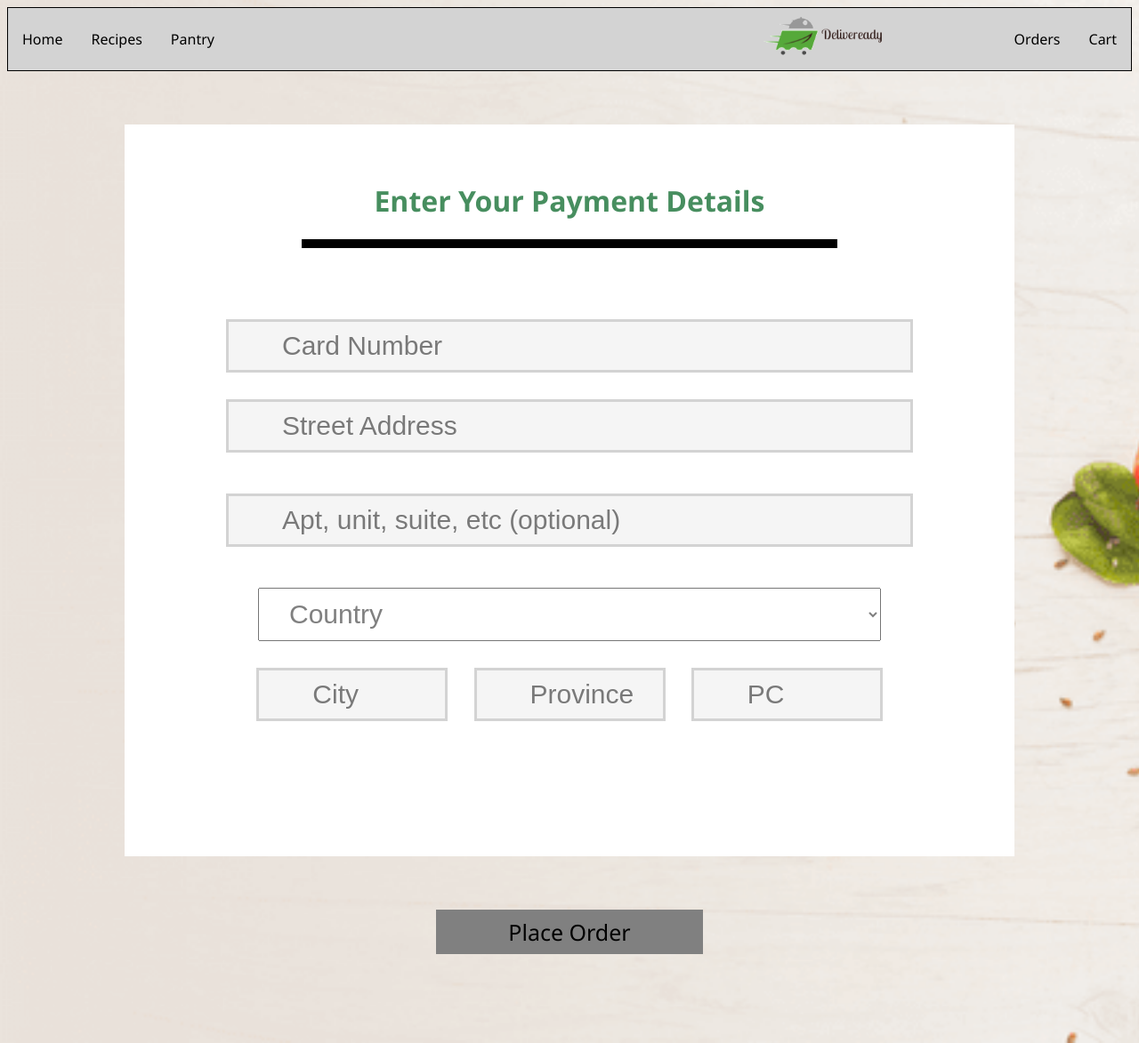
After one commit to smitra33/Deliveready, a Django app: page /order/payment/ in a window 1280 px wide. The commit adds this page. Shown: the whole page at 89% size. Run offline with Django 3.2, Linux system fonts and the light colour scheme.

Commit message:
payment screen goes to orders

```diff
--- /dev/null
+++ b/Deliveready/orders/static/css/payment.css
@@ -0,0 +1,129 @@
+
+.nav {
+    background-color: lightgrey;
+    height: 70px;
+    border: 0.5px solid black;
+}
+
+.nav u1 {
+    list-style-type: none;
+    margin: 0;
+    padding: 0;
+    overflow: hidden;
+    vertical-align: top;
+}
+
+li {
+    float: left;
+    margin-top: 10px;
+}
+
+li a {
+    display: block;
+    color: black;
+    text-align: center;
+    padding: 14px 16px;
+    text-decoration: none;
+}
+
+.center {
+    display: inline-block;
+    width: 150;
+    margin-left: 600px;
+    margin-right: auto;
+}
+
+.payment {
+    width: 1000px;
+    margin: auto;
+    text-align: center;
+    margin-top: 60px;
+    background-color: white;
+}
+
+.payment-details {
+    margin-top: 80px;
+}
+
+.input-box {
+    height: 60px;
+    margin-bottom: 30px;
+    background-color: whitesmoke;
+    border: solid lightgrey;
+    font-size: 30px;
+    padding-left: 30px;
+
+}
+
+::placeholder {
+    color: black;
+    padding: 30px;
+    font-size: 30px;
+    opacity: 0.5;
+}
+
+#country {
+    width: 700px;
+    height: 60px;
+    color: grey;
+    font-size: 30px;
+    padding-left: 30px;
+    margin-bottom: 30px;
+}
+
+.city {
+    margin-bottom: 100px;
+}
+
+.next-to {
+    display: inline-block;
+    width: 24%;
+}
+
+.button-placement {
+    margin: auto;
+    text-align: center;
+    margin-top: 60px;
+    margin-bottom: 100px;
+
+}
+
+.button {
+    border: solid grey;
+    width: 300px;
+    height: 50px;
+    font-size: 25px;
+    background-color: grey;
+    color: black;
+    font-family: 'Segoe UI';
+}
+
+body {
+    font-family: 'Segoe UI';
+    background-image: url("../images/foodback.jpeg");
+    background-size: cover;
+    background-repeat: no-repeat;
+}
+
+a:link {
+    color: black;
+    background-color: transparent;
+    text-decoration: none;
+  }
+
+a:visited {
+    color: black;
+    background-color: transparent;
+    text-decoration: none;
+}
+
+a:hover {
+    color: white;
+    background-color: transparent;
+}
+
+a:active {
+    color: black;
+    background-color: transparent;
+    text-decoration: underline;
+}
--- a/Deliveready/orders/templates/order.html
+++ b/Deliveready/orders/templates/order.html
@@ -15,7 +15,7 @@
             <li><a href="news.asp">Recipes</a></li>
             <li><a href="contact.asp">Pantry</a></li>
             <li style="float: right"><a href="about.asp">Cart</a></li>
-            <li style="float: right"><a href="about.asp">Orders</a></li>
+            <li style="float: right"><a href="view/1">Orders</a></li>
         </u1>
 
     </div>
--- /dev/null
+++ b/Deliveready/orders/templates/payment.html
@@ -0,0 +1,63 @@
+{% load static %}
+{% block css %}
+    <link rel="stylesheet" type="text/css" href="{% static 'css/payment.css' %}">
+    <script src="{% static 'js/payment.js' %}"></script>
+{% endblock %}
+{% block title %}
+    <title>Payment</title>
+{% endblock %}
+
+{% block content %}
+
+    <!-- Navigation Bar-->
+    <div class="nav">
+        <img src="{% static 'images/Deliveready-modified.png' %}" class="center">
+         <u1>
+             <li><a href="default.asp">Home</a></li>
+             <li><a href="news.asp">Recipes</a></li>
+             <li><a href="contact.asp">Pantry</a></li>
+             <li style="float: right"><a href="about.asp">Cart</a></li>
+             <li style="float: right"><a href="about.asp">Orders</a></li>
+         </u1>
+
+     </div>
+
+     <body>
+
+        <div class="payment">
+            <div class="title-text">
+                <h1 style="color: white;"> '</h1>
+                <h1 style="color: #478E5F; text-align: center;"> Enter Your Payment Details </h1>
+                <hr size = "10" color = "black" style="width: 60%">
+            </div>
+
+            <div class="payment-details">
+                <form>
+                    <input type="text" class="input-box" name="card-number" placeholder="Card Number" size="40"><br>
+                <form>
+                    <input type="text" class="input-box" name="address" placeholder="Street Address" size="40" maxlength="42"><br>
+                </form>
+                <form>
+                    <input type="text" class="input-box" name="unit" placeholder="Apt, unit, suite, etc (optional)" size="40" maxlength="42"><br>
+                </form>
+                <select name="country" id="country">
+                    <option value = "" disabled selected>Country</option>
+                    <option value = "canada">Canada</option>
+                    <option value = "us">United States</option>
+                </select>
+                <div class="city">
+                    <div class="next-to"> <input type="text" class="input-box" name="city" placeholder="City" size="8" maxlength="10"><br></div>
+                    <div class="next-to"><input type="text" class="input-box" name="province" placeholder="Province" size="8" maxlength="10"><br> </div>
+                    <div class="next-to"><input type="text" class="input-box" name="postal" placeholder="PC" size="8" maxlength="10"><br> </div>
+                </div>
+                <p style="color:white"> '</p>
+            </div>
+
+        </div>
+        <div class="button-placement">
+            <button type="button" class="button" style="color:black"><a href="..">Place Order</a></button>
+        </div>
+    </body>
+
+
+{% endblock content %}
--- a/Deliveready/orders/urls.py
+++ b/Deliveready/orders/urls.py
@@ -3,5 +3,6 @@ from . import views, api
 
 urlpatterns = [
     path('', views.order, name='order'),
-    path('view/<int:order_id>', api.OrderView.as_view(), name="order_view")
+    path('view/<int:order_id>', api.OrderView.as_view(), name="order_view"),
+    path('payment/', views.payment, name='payment')
 ]
--- a/Deliveready/orders/views.py
+++ b/Deliveready/orders/views.py
@@ -3,3 +3,6 @@ from .models import Order
 
 def order(request):
     return render(request, 'order.html')
+
+def payment(request):
+    return render(request,'payment.html')
```
